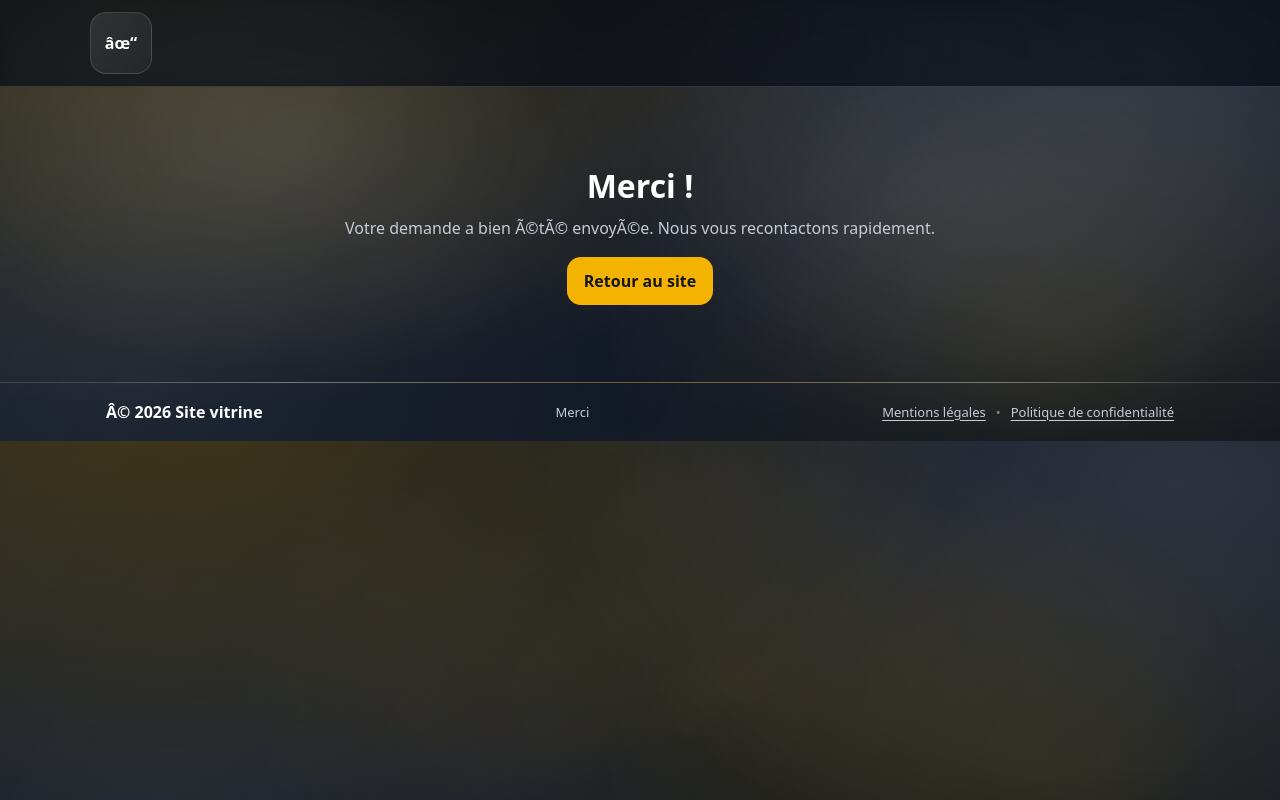
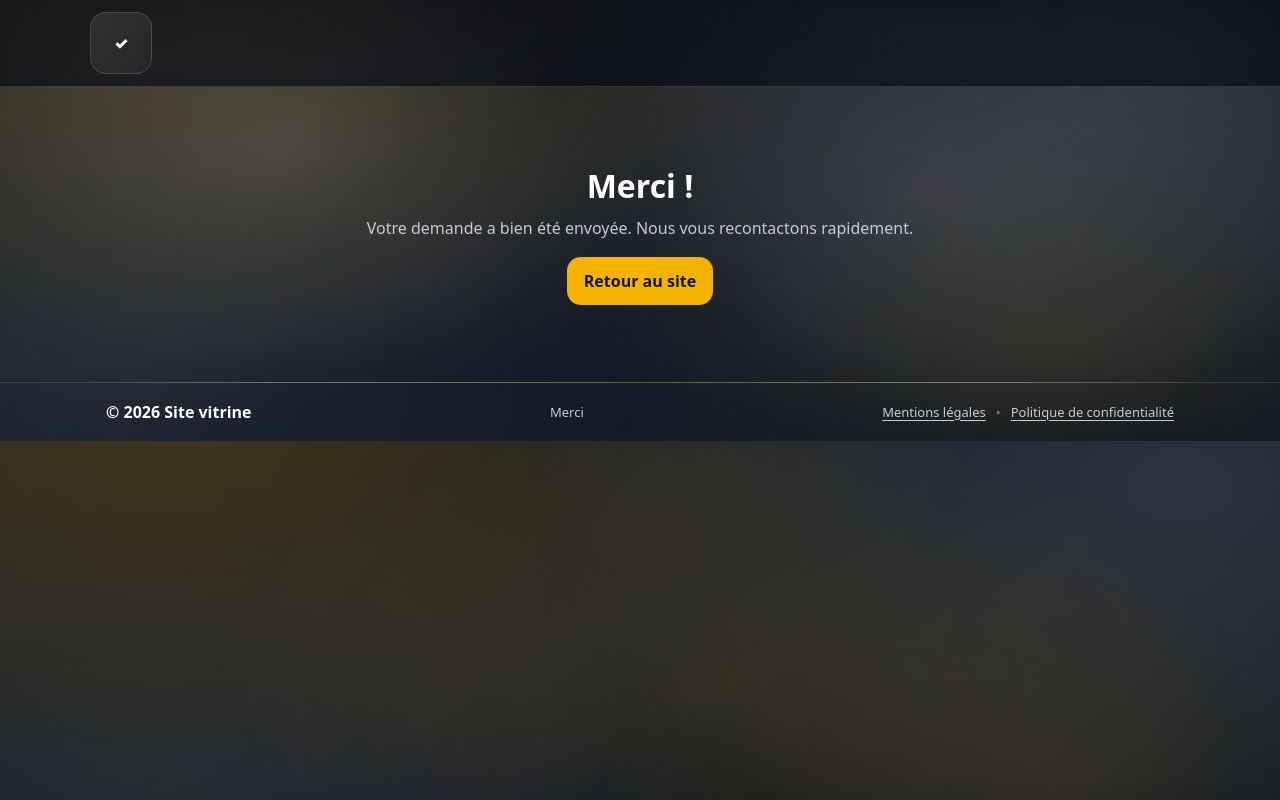
Before and after one commit to styledeco66/site-carlos-clean, a plain HTML site: page site-template/merci.html in a window 1280 px wide. Drawn offline with Linux system fonts and the light colour scheme.

Commit message:
Sauvegarde avant reprise

```diff
--- a/site-template/merci.html
+++ b/site-template/merci.html
@@ -3,7 +3,7 @@
 <head>
   <meta charset="utf-8" />
   <meta name="viewport" content="width=device-width,initial-scale=1" />
-  <title>Merci â€” Demande envoyÃ©e</title>
+  <title>Merci — Demande envoyée</title>
   <meta name="robots" content="noindex" />
   <link rel="stylesheet" href="assets/css/style.css" />
 </head>
@@ -11,7 +11,7 @@
   <header class="topbar">
     <div class="container topbar__inner">
       <a class="brand" href="index.html" aria-label="Retour accueil">
-        <div class="brand__logoText">âœ“</div>
+        <div class="brand__logoText">✓</div>
       </a>
     </div>
   </header>
@@ -20,7 +20,7 @@
     <div class="container">
       <h1 style="text-align:center; margin:0 0 10px;">Merci !</h1>
       <p style="text-align:center; color:var(--muted); margin:0 0 18px;">
-        Votre demande a bien Ã©tÃ© envoyÃ©e. Nous vous recontactons rapidement.
+        Votre demande a bien été envoyée. Nous vous recontactons rapidement.
       </p>
       <div class="center">
         <a class="btn btn--gold" href="index.html">Retour au site</a>
@@ -30,7 +30,7 @@
 
   <footer class="footer">
     <div class="container footer__inner">
-      <div>Â© <span id="year"></span> Site vitrine</div>
+      <div>© <span id="year"></span> Site vitrine</div>
       <div class="footer__muted">Merci</div>
       <div class="footer__links">
         <a href="legal/mentions-legales.html">Mentions légales</a>
```
Also changed, not shown: site-template/index.html (+2 -2 lines), site-template/assets/images/real-1.jpg, site-template/assets/images/real-2.jpg, site-template/assets/images/real-3.jpg, 1 other file.
